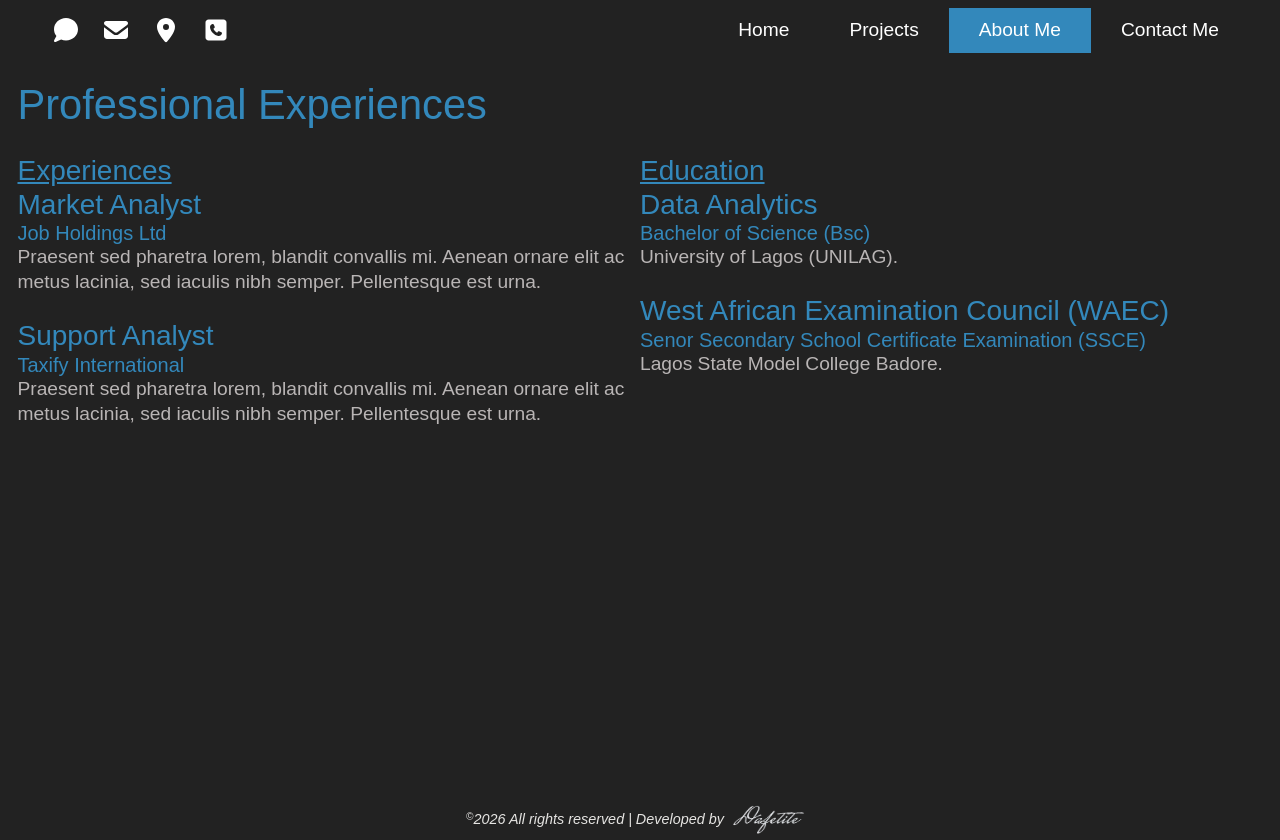
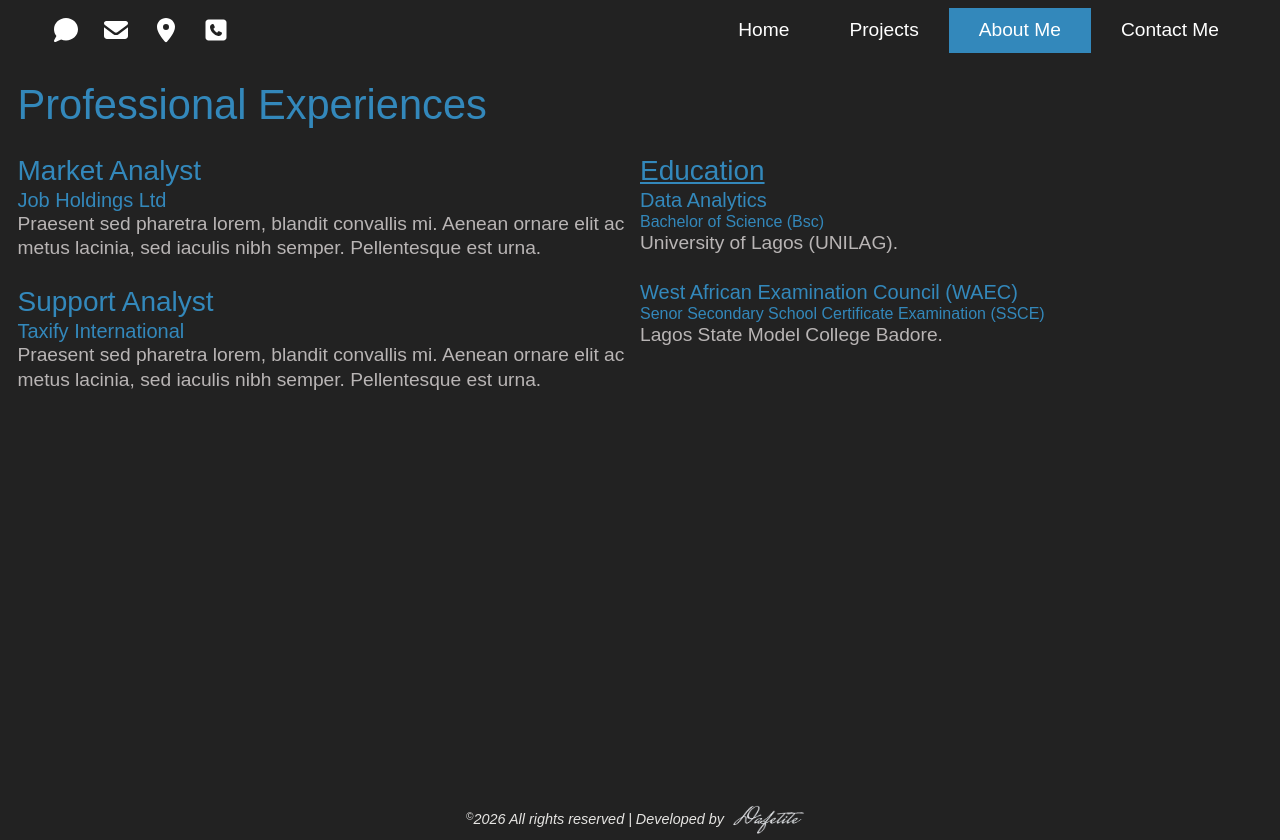
Before and after one commit to DafetiteOgaga/mayowa_adeniyi, a React (Create React App) app in the folder adeniyimayowa/: page /about-me in a window 1280 px wide. Built offline with nearby package versions, Linux system fonts and the light colour scheme; a web font is replaced by a local one.

Commit message:
aboutme.js: fixed bugs and unfinished renders

```diff
--- a/adeniyimayowa/src/components/aboutme.js
+++ b/adeniyimayowa/src/components/aboutme.js
@@ -40,7 +40,7 @@ function AboutMe() {
                 <div className="d-grid grid-column-1-1">
                     {/* experienes */}
                     <div className="">
-                    <h3 className="mayor-text-primary underline mb-0">Experiences</h3>
+                    {/* <h3 className="mayor-text-primary underline mb-0">Experiences</h3> */}
                         {experiances.map((experience, eIdx) => {
                             return (
                                 <div key={eIdx} className="">
@@ -63,8 +63,8 @@ function AboutMe() {
                             return (
                                 <div key={eIdx} className="">
                                     <div className="mayor-intro-text-container">
-                                        <h3 className="mayor-text-primary mb-0">{edu.course}</h3>
-                                        <h5 className="mayor-text-primary mb-0">{edu.degree}</h5>
+                                        <h5 className="mayor-text-primary mb-0">{edu.course}</h5>
+                                        <h6 className="mayor-text-primary mb-0">{edu.degree}</h6>
                                         <p className="mb-4 mayor-intro-text">
                                             {edu.school}
                                         </p>
```
